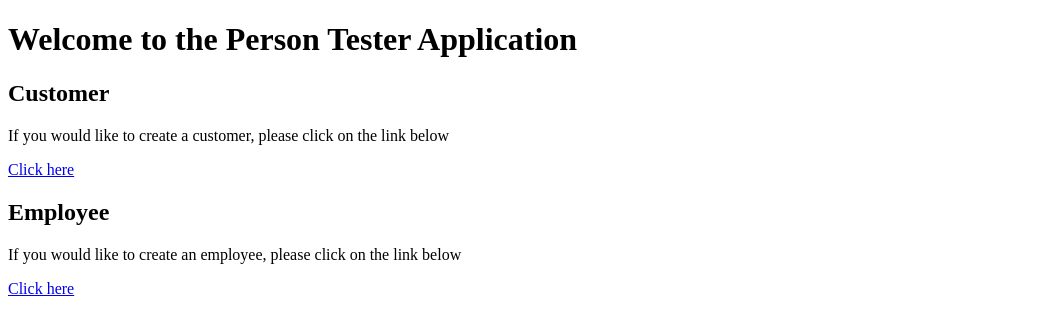
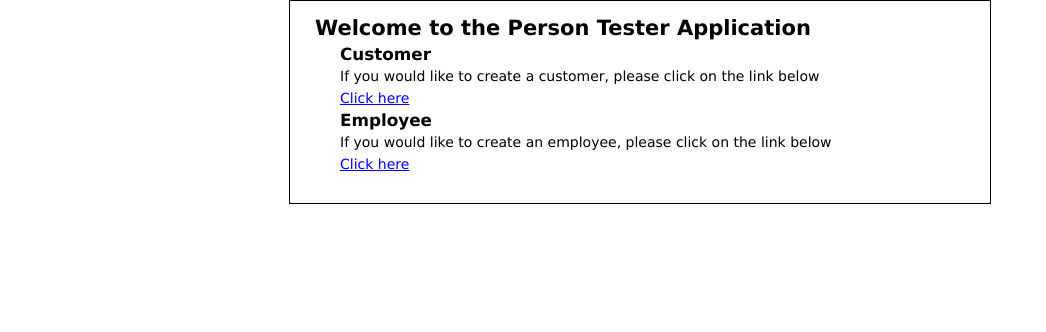
Before and after one commit to happysituations/PLProject3, a plain HTML site: page Problem 3/index.html in a window 1280 px wide. Shown: the whole page, without its empty margins (0-1046 px from the left). Drawn offline with nearby package versions, Linux system fonts and the light colour scheme.

Commit message:
js and css

```diff
--- a/Problem 3/Person.js
+++ b/Problem 3/Person.js
@@ -63,59 +63,17 @@ var employee = function(p){
 
     return a;
 }(person);
-/*
-var a1 = Object.create(customer);
 
-document.writeln(Object.getPrototypeOf(a1) + "<BR>");
-document.writeln(a1.sname + "<BR>");
-document.writeln(a1.run('says') + "<BR>");
-a1.run('$name')('a1');
-document.writeln(a1.run('name') + "<BR>");
-
-
-var socrates = Object.create(employee);
-
-document.writeln("<BR>");
-document.writeln(Object.getPrototypeOf(socrates) + "<BR>");
-document.writeln(socrates.sname + "<BR>");
-document.writeln(socrates.run('says') + "<BR>");
-document.writeln(socrates.run('quality') + "<BR>");
-socrates.run('$name')('socrates');
-socrates.run('$says')('I am Socrates.');
-document.writeln(socrates.run('says') + "<BR>");
-document.writeln(socrates.age + "<BR>");
-
-// View local properties.
-document.writeln("<BR>" + "Local properties are: <BR>");
-for (var key in Object.getPrototypeOf(socrates)) {
-    if (Object.getPrototypeOf(socrates).hasOwnProperty(key)) {
-        document.writeln('socrates: ' + key + " -> " + Object.getPrototypeOf(socrates)[key] + "<BR>");
-    }
-}
-
-// View local and inherited properties.
-document.writeln("<BR>" + "Local and inherited properties are: <BR>");
-for (var key in Object.getPrototypeOf(socrates)) {
-    document.writeln('socrates: ' + key + " -> " + Object.getPrototypeOf(socrates)[key] + "<BR>");
-}
-
-document.writeln("<BR>");
-document.writeln("Socrates memo is: " + socrates.run('memo') + "<BR>");
-
-// Polymorphism.
-a1.speak = function(a){ document.writeln(a.run('says') + "<BR>"); }
-document.writeln("<BR>");
-a1.speak(a1);
-a1.speak(socrates);
-*/
 $(document).ready(function(){
     $("#coe a").click(function(){
         $(this).toggleClass("hide");
         if($(this).attr("class") != "hide"){
             $(this).prev().hide();
+            $(this).text("Click here");
         }
         else{
             $(this).prev().show();
+            $(this).text("Show less");
         }
     });
 
--- a/Problem 3/main.css
+++ b/Problem 3/main.css
@@ -1,3 +1,35 @@
+* {
+    margin: 0;
+    padding: 0;
+}
+body {
+    font-family: Verdana, Arial, Helvetica, sans-serif;
+    font-size: 87.5%;
+    width: 650px;
+    margin: 0 auto;
+    padding: 15px 25px;
+    border: 1px solid black;
+}
+h1 {
+    font-size: 150%;
+}
+h2 {
+    font-size: 120%;
+    padding: .25em 0 .25em 25px;
+}
 div.hide {
     display: none;
 }
+ul {
+    padding-left: 45px;
+}
+li {
+    padding-bottom: .4em;
+}
+p, a {
+    padding-bottom: .4em;
+    padding-left: 25px;
+}
+a, a:focus, a:hover {
+    color: blue;
+}
```
